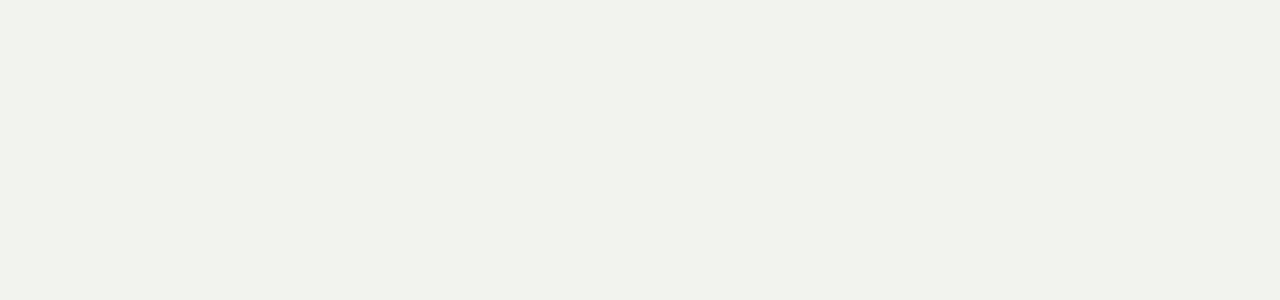
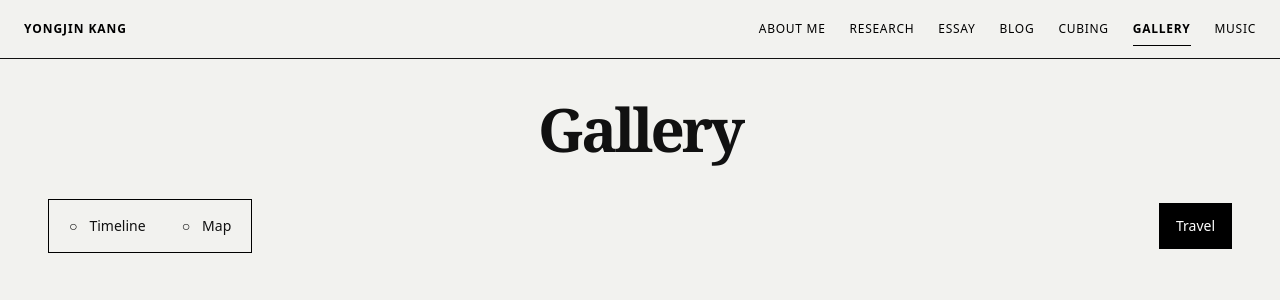
Before and after one commit to Rouxist/main-blog, a Next.js app: page /gallery/travel in a window 1280 px wide. Before the commit this address had no page. Shown: the top 300 px of the page. Built offline with nearby package versions, Linux system fonts and the light colour scheme.

Commit message:
feat(ui): redesign gallery page

```diff
--- /dev/null
+++ b/src/app/_components_gallery/gallery-page.tsx
@@ -0,0 +1,134 @@
+import Image from 'next/image'
+import Link from 'next/link'
+import Header from '@/app/header'
+import { getAllGalleries } from '@/lib/api'
+import { Gallery } from '@/interfaces/gallery'
+import { GalleryViewSelector } from './gallery-view-selector'
+
+export function GalleryPage({
+  view = 'timeline',
+}: {
+  view?: 'timeline' | 'map' | 'travel'
+}) {
+  const galleries = view === 'travel' ? [] : getAllGalleries()
+  const visibleGalleries =
+    view === 'map'
+      ? galleries.filter((gallery) =>
+          gallery.category.some((category) =>
+            ['places', 'view', 'travel'].includes(category),
+          ),
+        )
+      : galleries
+  const groups = new Map<string, Gallery[]>()
+
+  visibleGalleries.forEach((gallery) => {
+    const key =
+      view === 'timeline'
+        ? gallery.date.slice(0, 4)
+        : gallery.location[0]?.split(',')[0].trim() || 'Elsewhere'
+    groups.set(key, [...(groups.get(key) || []), gallery])
+  })
+
+  return (
+    <main>
+      <header>
+        <Header />
+      </header>
+      <div className="mx-auto max-w-[1440px] px-5 pb-16 md:px-12">
+        <h1 className="md:textl-5xl text-4xl mt-6 py-4 md:text-7xl lg:text-6xl font-bold tracking-tighter leading-tight md:leading-none text-center">
+          Gallery
+        </h1>
+        <div className="py-6">
+          <GalleryViewSelector view={view} />
+        </div>
+        {view === 'travel' ? (
+          <div className="min-h-[50vh]" aria-label="Travel gallery" />
+        ) : (
+          <>
+            <div className="flex flex-col justify-between gap-3 pb-6 font-sans text-sm sm:flex-row">
+              <details className="group">
+                <summary className="flex cursor-pointer list-none items-center gap-1 focus-visible:outline focus-visible:outline-2 focus-visible:outline-offset-4 [&::-webkit-details-marker]:hidden">
+                  Gears
+                  <span className="text-neutral-500 group-open:hidden">
+                    (show)
+                  </span>
+                  <span className="hidden text-neutral-500 group-open:inline">
+                    (hide)
+                  </span>
+                </summary>
+                <ul className="mt-3 list-disc space-y-1 pl-5 text-neutral-500">
+                  <li>iPhone 8</li>
+                  <li>iPhone 13 mini</li>
+                  <li>
+                    Sony a6400
+                    <ul className="mt-1 list-[circle] pl-5">
+                      <li>Sigma C 18-50mm F2.8</li>
+                      <li>Sony SEL50F18</li>
+                    </ul>
+                  </li>
+                </ul>
+              </details>
+              <p className="text-neutral-500">
+                {visibleGalleries.length} albums / {groups.size}{' '}
+                {view === 'timeline' ? 'years' : 'destinations'}
+              </p>
+            </div>
+            {visibleGalleries.length === 0 && (
+              <p className="border-t border-black py-16 text-center text-neutral-600">
+                No albums here yet. More moments to come.
+              </p>
+            )}
+            {Array.from(groups, ([label, albums]) => (
+              <section
+                key={label}
+                aria-label={label}
+                className="border-t border-black pt-6"
+              >
+                <div className="mb-6 flex items-baseline gap-3">
+                  <h2 className="text-3xl tracking-tight">{label}</h2>
+                  <span className="font-sans text-xs text-neutral-500">
+                    {albums.length} {albums.length === 1 ? 'album' : 'albums'}
+                  </span>
+                </div>
+                <div className="grid grid-cols-1 gap-x-6 gap-y-10 sm:grid-cols-2 lg:grid-cols-3 xl:grid-cols-4">
+                  {albums.map((gallery) => (
+                    <Link
+                      key={gallery.slug}
+                      href={`/gallery/${gallery.slug}`}
+                      className="group block text-black no-underline focus-visible:outline focus-visible:outline-2 focus-visible:outline-offset-4"
+                    >
+                      <div className="relative aspect-[4/5] overflow-hidden bg-neutral-200">
+                        <Image
+                          src={gallery.thumbnail}
+                          alt={gallery.title}
+                          fill
+                          sizes="(max-width: 639px) 100vw, (max-width: 1023px) 50vw, (max-width: 1279px) 33vw, 25vw"
+                          className="object-cover transition-transform duration-300 group-hover:scale-105 motion-reduce:transition-none"
+                        />
+                        <div
+                          aria-hidden="true"
+                          className="pointer-events-none absolute inset-x-0 bottom-0 h-3/5 bg-gradient-to-t from-black via-black/50 to-transparent"
+                        />
+                        <div className="absolute inset-x-0 bottom-0 p-4 text-white">
+                          <h3 className="text-lg leading-relaxed group-hover:underline">
+                            {gallery.title}
+                          </h3>
+                          <div className="mt-2 flex flex-wrap justify-between gap-x-3 gap-y-1 font-sans text-xs">
+                            <time dateTime={gallery.date}>
+                              {gallery.date.slice(0, 10).replaceAll('-', '.')}
+                            </time>
+                          </div>
+                        </div>
+                      </div>
+                    </Link>
+                  ))}
+                </div>
+              </section>
+            ))}
+          </>
+        )}
+        <div className="mt-8 border-t border-black" aria-hidden="true" />
+      </div>
+    </main>
+  )
+}
--- /dev/null
+++ b/src/app/_components_gallery/gallery-view-selector.tsx
@@ -0,0 +1,45 @@
+'use client'
+
+import { useRouter } from 'next/navigation'
+
+export function GalleryViewSelector({
+  view,
+}: {
+  view: 'timeline' | 'map' | 'travel'
+}) {
+  const router = useRouter()
+
+  return (
+    <div className="flex w-full items-center justify-between gap-3">
+      <fieldset className="flex gap-1 border border-black p-1 font-sans text-sm">
+        <legend className="sr-only">Gallery view</legend>
+        {(['timeline', 'map'] as const).map((option) => (
+          <label key={option} className="cursor-pointer">
+            <input
+              className="peer sr-only"
+              type="radio"
+              name="gallery-view"
+              value={option}
+              checked={view === option}
+              onChange={() =>
+                router.push(`/gallery/${option}`, { scroll: false })
+              }
+            />
+            <span className="flex items-center gap-3 px-4 py-3 capitalize peer-checked:bg-black peer-checked:text-white peer-focus-visible:outline peer-focus-visible:outline-2 peer-focus-visible:outline-offset-4">
+              <span aria-hidden="true">{view === option ? '●' : '○'}</span>
+              {option}
+            </span>
+          </label>
+        ))}
+      </fieldset>
+      <button
+        type="button"
+        aria-pressed={view === 'travel'}
+        onClick={() => router.push('/gallery/travel', { scroll: false })}
+        className={`border border-black px-4 py-3 font-sans text-sm focus-visible:outline focus-visible:outline-2 focus-visible:outline-offset-4 ${view === 'travel' ? 'bg-black text-white' : 'text-black hover:bg-black/5'}`}
+      >
+        Travel
+      </button>
+    </div>
+  )
+}
--- a/src/app/gallery/[slug]/page.tsx
+++ b/src/app/gallery/[slug]/page.tsx
@@ -25,7 +25,7 @@ export default async function Photo({ params }: Params) {
   return (
     <main>
       <header>{/* <Header /> */}</header>
-      <a className="text-2xl pt-4 pl-4" href="/gallery/timeline">
+      <a className="text-2xl pt-4 pl-4" href="/gallery">
         Back
       </a>
       <section>
--- a/src/app/gallery/map/page.tsx
+++ b/src/app/gallery/map/page.tsx
@@ -1,3 +1,11 @@
+import { Metadata } from 'next'
+import { GalleryPage } from '@/app/_components_gallery/gallery-page'
+
 export default function Map() {
-  return <h1>Map</h1>
+  return <GalleryPage view="map" />
 }
+
+export const metadata: Metadata = {
+  title: 'Map | Gallery | Yongjin Kang',
+  description: 'Albums by location.',
+}
--- /dev/null
+++ b/src/app/gallery/page.tsx
@@ -0,0 +1,17 @@
+import { Metadata } from 'next'
+import { GalleryPage } from '@/app/_components_gallery/gallery-page'
+
+export default function Gallery() {
+  return <GalleryPage />
+}
+
+export function generateMetadata() {
+  const title = 'Gallery | Yongjin Kang'
+
+  return {
+    title,
+    openGraph: {
+      title,
+    },
+  }
+}
--- a/src/app/gallery/timeline/page.tsx
+++ b/src/app/gallery/timeline/page.tsx
@@ -1,34 +1,11 @@
-import { getAllGalleries } from '@/lib/api'
-import { GalleryList } from '@/app/_components_gallery/gallery-list'
-import Header from '@/app/header'
+import { Metadata } from 'next'
+import { GalleryPage } from '@/app/_components_gallery/gallery-page'
 
-export default function Categories() {
-  const allGalleries = getAllGalleries()
-
-  return (
-    <main>
-      <header>
-        <Header />
-      </header>
-      <section>
-        <h1 className="md:text-5xl text-4xl font-bold tracking-tighter leading-tight mt-12 mb-8 text-center">
-          Photo
-        </h1>
-        <article>
-          {allGalleries.length > 0 && <GalleryList galleries={allGalleries} />}
-        </article>
-      </section>
-    </main>
-  )
+export default function Timeline() {
+  return <GalleryPage view="timeline" />
 }
 
-export function generateMetadata() {
-  const title = 'Gallery | Yongjin Kang'
-
-  return {
-    title,
-    openGraph: {
-      title,
-    },
-  }
+export const metadata: Metadata = {
+  title: 'Timeline | Gallery | Yongjin Kang',
+  description: 'Albums in chronological order.',
 }
--- /dev/null
+++ b/src/app/gallery/travel/page.tsx
@@ -0,0 +1,11 @@
+import { Metadata } from 'next'
+import { GalleryPage } from '@/app/_components_gallery/gallery-page'
+
+export default function Travel() {
+  return <GalleryPage view="travel" />
+}
+
+export const metadata: Metadata = {
+  title: 'Travel | Gallery | Yongjin Kang',
+  description: 'Travel log.',
+}
--- a/src/app/header.tsx
+++ b/src/app/header.tsx
@@ -9,7 +9,7 @@ const navigationItems = [
   { text: 'Essay', href: '/essay' },
   { text: 'Blog', href: '/posts' },
   { text: 'Cubing', href: '/cubing' },
-  { text: 'Photo', href: '/gallery/timeline' },
+  { text: 'Gallery', href: '/gallery' },
   { text: 'Music', href: '/music' },
 ]
 
--- a/src/app/page.tsx
+++ b/src/app/page.tsx
@@ -6,7 +6,7 @@ const categories = [
   { title: 'Research', href: '/research' },
   { title: 'Essay', href: '/essay' },
   { title: 'Cubing', href: '/cubing' },
-  { title: 'Photo', href: '/gallery/timeline' },
+  { title: 'Gallery', href: '/gallery' },
 ]
 
 export default function Home() {
```
